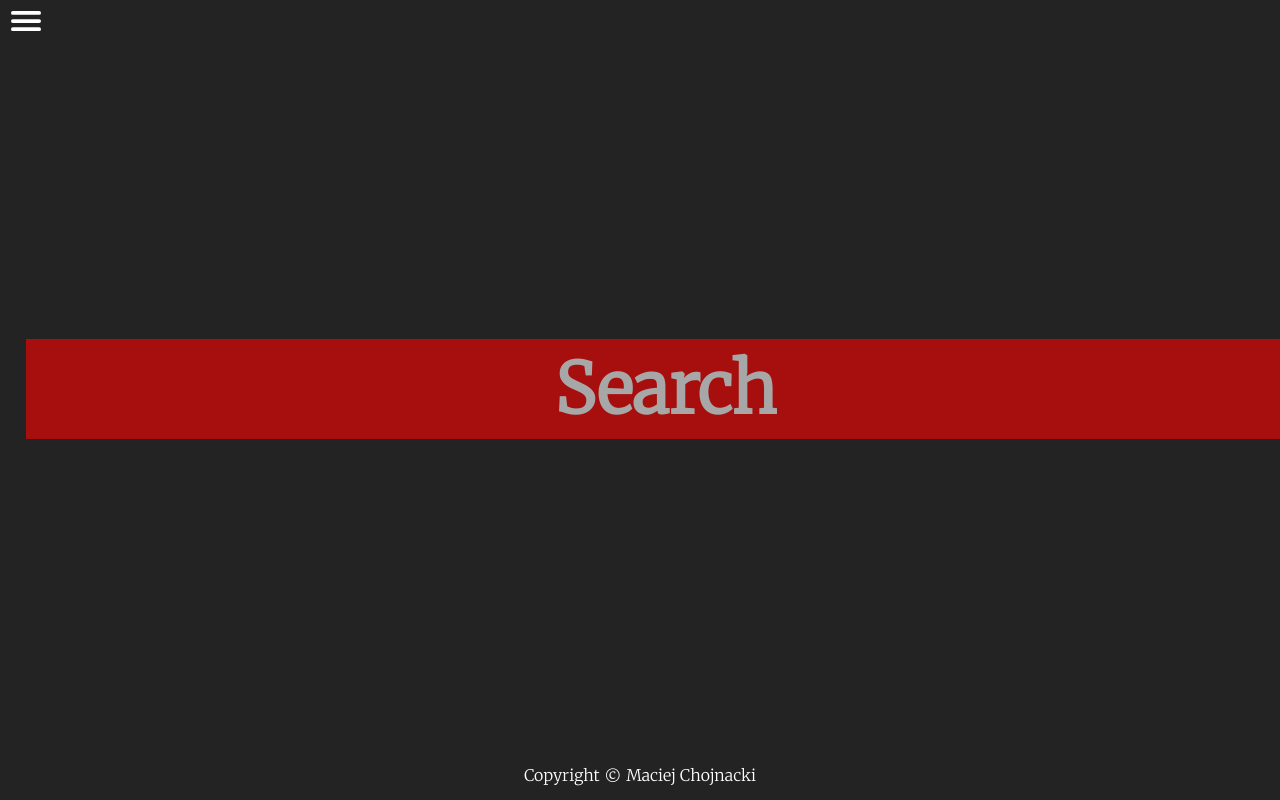
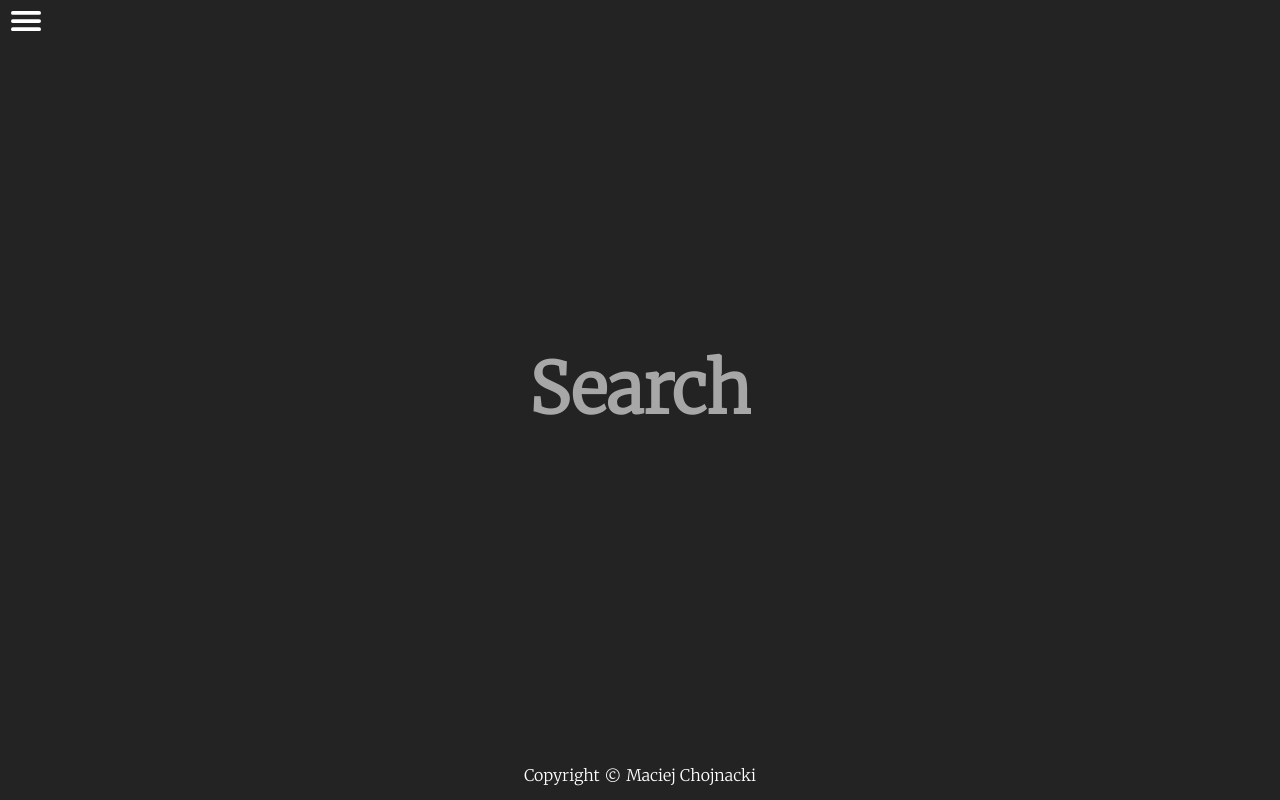
Before and after one commit to elmaccho/Sidemenu_animation_test, a plain HTML site: page side menu, animated search bar/index.html in a window 1280 px wide. Drawn offline with nearby package versions, Linux system fonts and the light colour scheme.

Commit message:
Add files via upload

```diff
--- a/side menu, animated search bar/style.css
+++ b/side menu, animated search bar/style.css
@@ -109,7 +109,6 @@ body{
     align-items: center;
     justify-items: center;
     margin-top: 36vh;
-    padding-left: 2%;
     width: 100%;
 }
 .search-box{
@@ -129,7 +128,6 @@ body{
     justify-content: center;
     align-items: center;
     justify-items: center;
-    background-color: red;
 }
 .search-text p{
     font-size: 70px;
```
